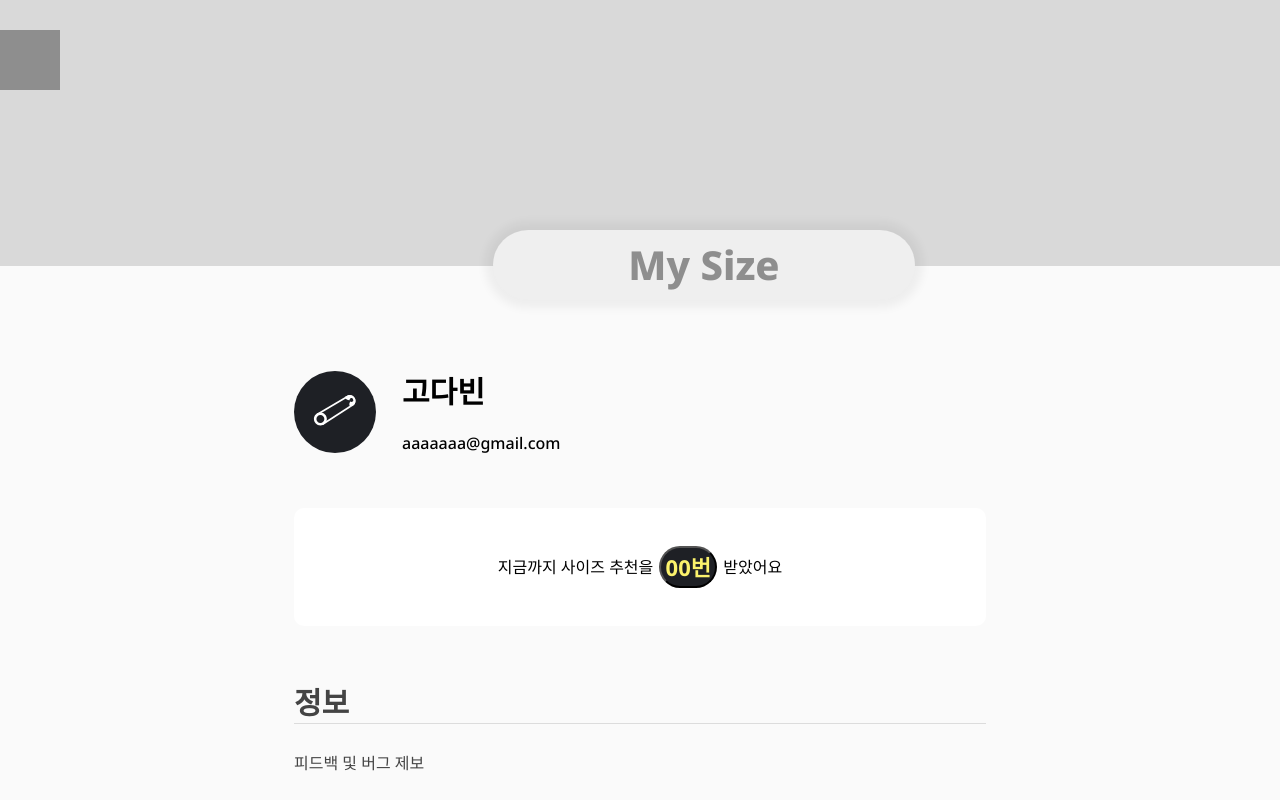
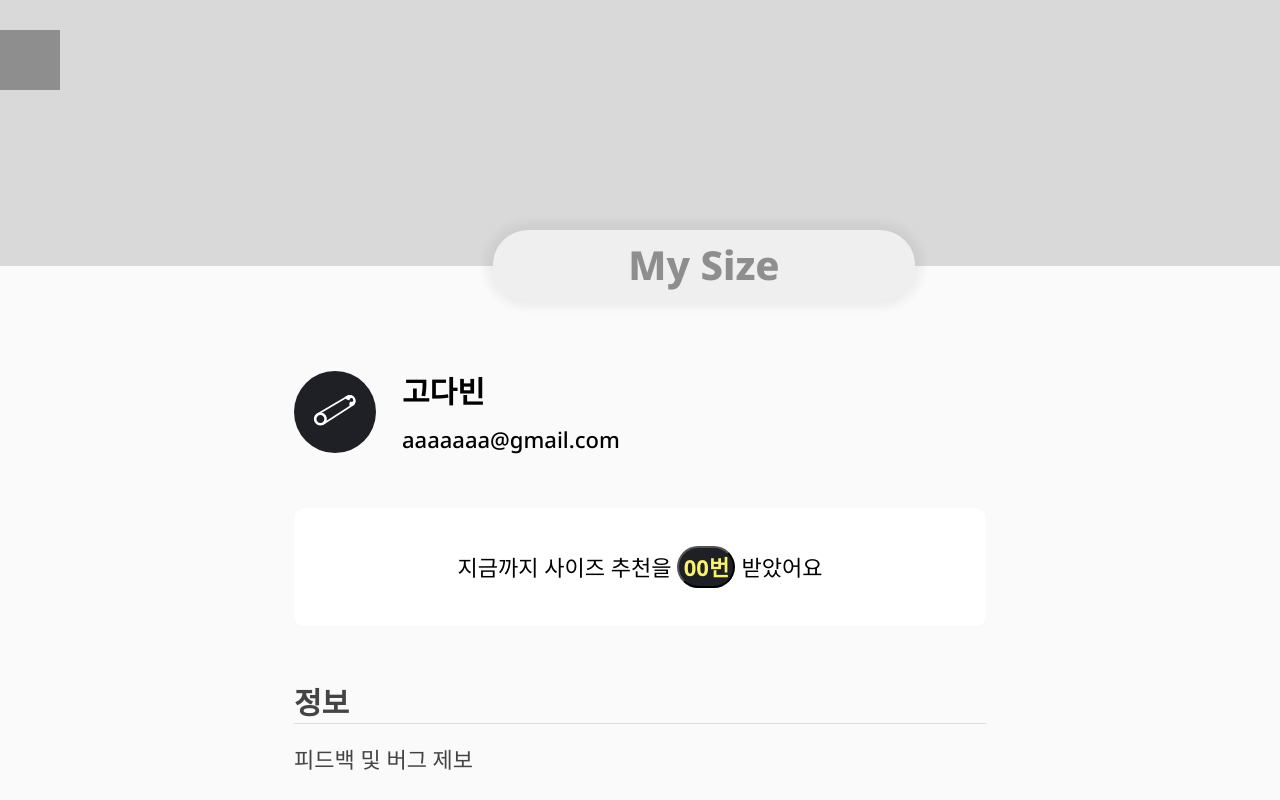
Before and after one commit to OWN-SIZE/onsize-website, a Next.js app: page /mypage in a window 1280 px wide. Built offline with nearby package versions, Linux system fonts and the light colour scheme; no server answers.

Commit message:
fix: font 수정 body4 body7 으로 변경

```diff
--- a/pages/mypage/index.tsx
+++ b/pages/mypage/index.tsx
@@ -149,13 +149,13 @@ const Styled = {
     color: ${theme.colors.gray550};
     margin-left: 2.6rem;
     & > div {
-      ${theme.fonts.body4}
+      ${theme.fonts.body7}
       color: ${theme.colors.gray550};
       margin-top: 1.2rem;
     }
   `,
   History: styled.div`
-    ${theme.fonts.body4}
+    ${theme.fonts.body7}
     color: ${theme.colors.gray550};
     background-color: ${theme.colors.gray000};
     width: 69.2rem;
@@ -189,7 +189,7 @@ const Styled = {
       margin-bottom: 2rem;
     }
     & > p {
-      ${theme.fonts.body4};
+      ${theme.fonts.body7};
       color: ${theme.colors.gray550};
       margin-bottom: 3rem;
     }
```
